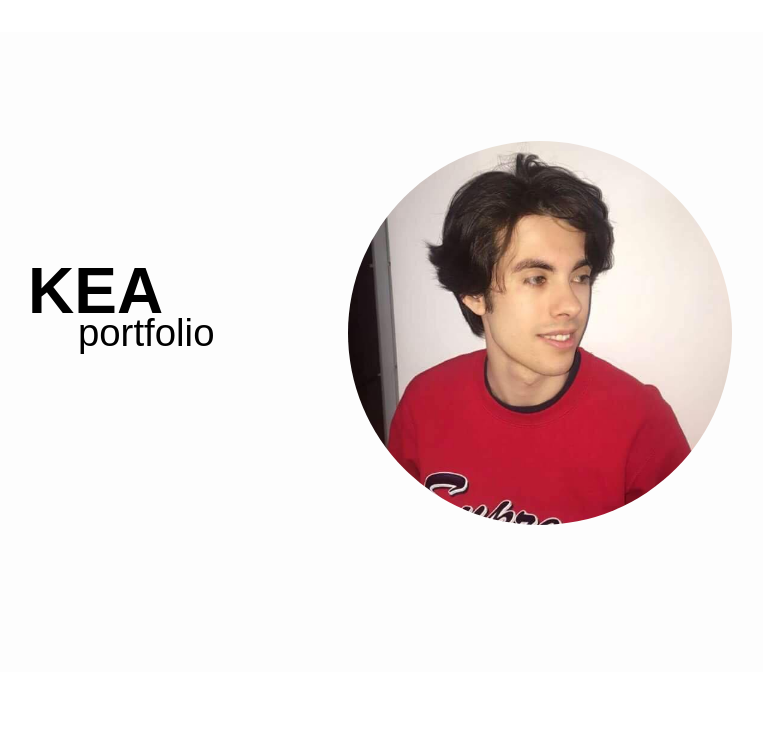
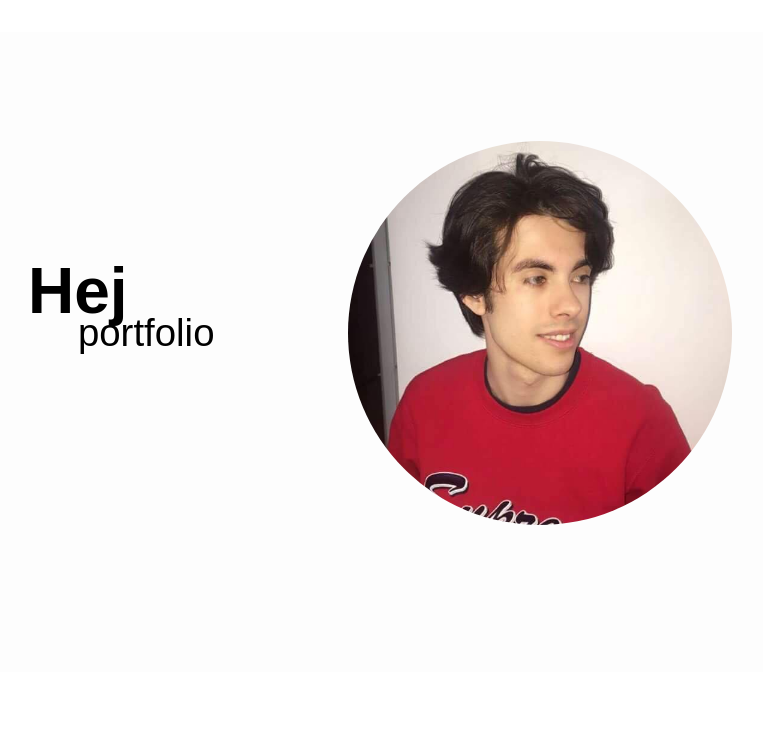
Before and after one commit to TobiasJZagal/SofiaSite, a plain HTML site: page index.html in a window 1280 px wide. Shown: the top 731 px of the page, without its empty margins (100-863 px from the left). Drawn offline with nearby package versions, Linux system fonts and the light colour scheme; a web font is replaced by a local one.

Commit message:
sadkasdh

```diff
--- a/index.html
+++ b/index.html
@@ -33,7 +33,7 @@
         <div id="frontpagebox" class="color4">
             <div class="frontText">
                 <h1>
-                    KEA
+                    Hej
                 </h1>
                 <p class="frontstyle">
                     portfolio
```
